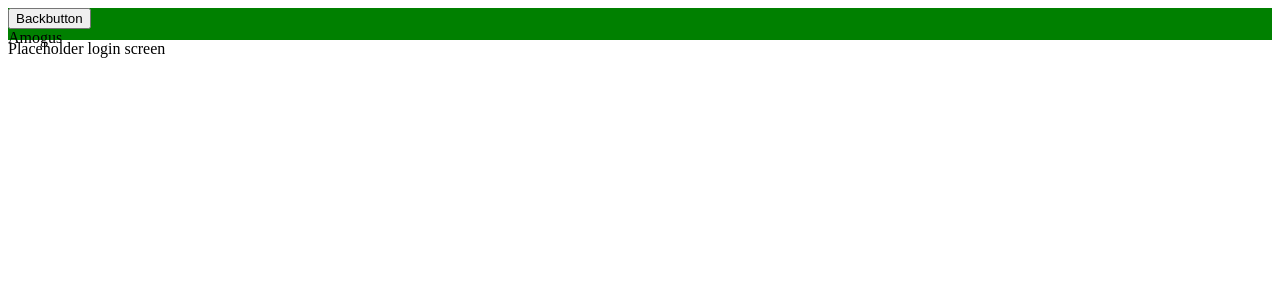
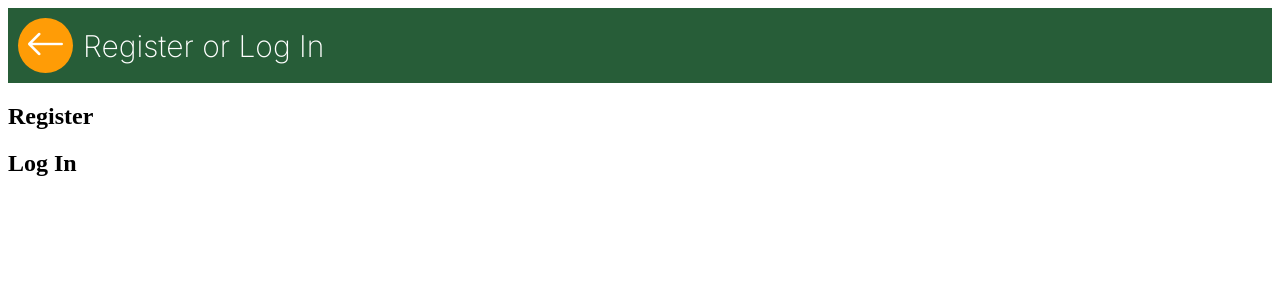
Before and after one commit to LukeBebee/HCI-GroupJ-Project, a Next.js app in the folder frontend/: page /authentication/loginOrSignup in a window 1280 px wide. Shown: the top 300 px of the page. Built offline with nearby package versions, Linux system fonts and the light colour scheme.

Commit message:
Fixed navbar formatting, began work on registration page

```diff
--- a/frontend/components/navbar.js
+++ b/frontend/components/navbar.js
@@ -1,16 +1,16 @@
 import styles from '../styles/headerbar.module.css';
+import { useRouter } from 'next/router'
+import { inter } from '../utils/fonts';
 export default function Navbar(props) {
+    const router = useRouter()
     return (
-
-
-        <div className={styles.headerbar}>
+        <header className={styles.headerbar}>
             {props.homePage ? (<div>
                 Searchbar
-            </div>) : (<button>
-                Backbutton
+            </div>) : (<button className={styles.backButton} onClick={() => router.back()}>
+                <i className={`bi bi-arrow-left ${styles.buttonArrow}`}></i>
             </button>)}
-
-            <div>{props.pageName}</div>
-        </div>
+            <div className={`${styles.pageName} ${inter.className}`}>{props.pageName}</div>
+        </header>
     );
 }
--- a/frontend/package.json
+++ b/frontend/package.json
@@ -6,6 +6,7 @@
     "start": "next start"
   },
   "dependencies": {
+    "bootstrap-icons": "^1.11.1",
     "next": "latest",
     "react": "18.2.0",
     "react-dom": "18.2.0"
--- /dev/null
+++ b/frontend/pages/_app.js
@@ -0,0 +1,5 @@
+import 'bootstrap-icons/font/bootstrap-icons.css';
+
+export default function MyApp({Component, pageProps}) {
+    return <Component {...pageProps} />
+}
--- a/frontend/pages/authentication/loginOrSignup.js
+++ b/frontend/pages/authentication/loginOrSignup.js
@@ -3,8 +3,20 @@ import Navbar from "../../components/navbar";
 export default function Login() {
     return (
         <div>
-            <Navbar pageName="Amogus"/>
-            Placeholder login screen
+            <title>Register or Log In</title>
+            <Navbar pageName="Register or Log In" homePage={false}/>
+            <main>
+                <section>
+                    <h2>
+                        Register
+                    </h2>
+                </section>
+                <section>
+                    <h2>
+                        Log In
+                    </h2>
+                </section>
+            </main>
         </div>
     );
 }
--- a/frontend/styles/headerbar.module.css
+++ b/frontend/styles/headerbar.module.css
@@ -1,5 +1,37 @@
 .headerbar {
     width: 100%;
-    height: 32px;
-    background-color: green;
+    height: 75px;
+    background-color: #275D38;
+    font-family: 'Inter', sans-serif;
+    color: white;
+    display: flex;
+    flex-direction: row;
+    align-items:center;
 }
+
+.backButton{
+    width: 55px;
+    height: 55px;
+    background-color: #FF9C06;
+    border-width: 0;
+    border-radius: 50%;
+    margin-top: 10px;
+    margin-left: 10px;
+    align-self: flex-start;
+    transition: 250ms;
+    .buttonArrow{
+        font-size: 40px;
+        color: white;
+    }
+
+}
+
+.backButton:hover {
+
+    box-shadow: 0px 0px 5px white;
+}
+
+.pageName {
+    font-size: 30px;
+    margin-left: 10px
+}
--- /dev/null
+++ b/frontend/utils/fonts.js
@@ -0,0 +1,8 @@
+import { Inter } from "next/font/google";
+
+export const inter = Inter(
+    {
+        weight: "200",
+        subsets: ["latin"]
+    }
+)
```
Also changed, not shown: 1 other file (tests, documents, lock files or other folders).
